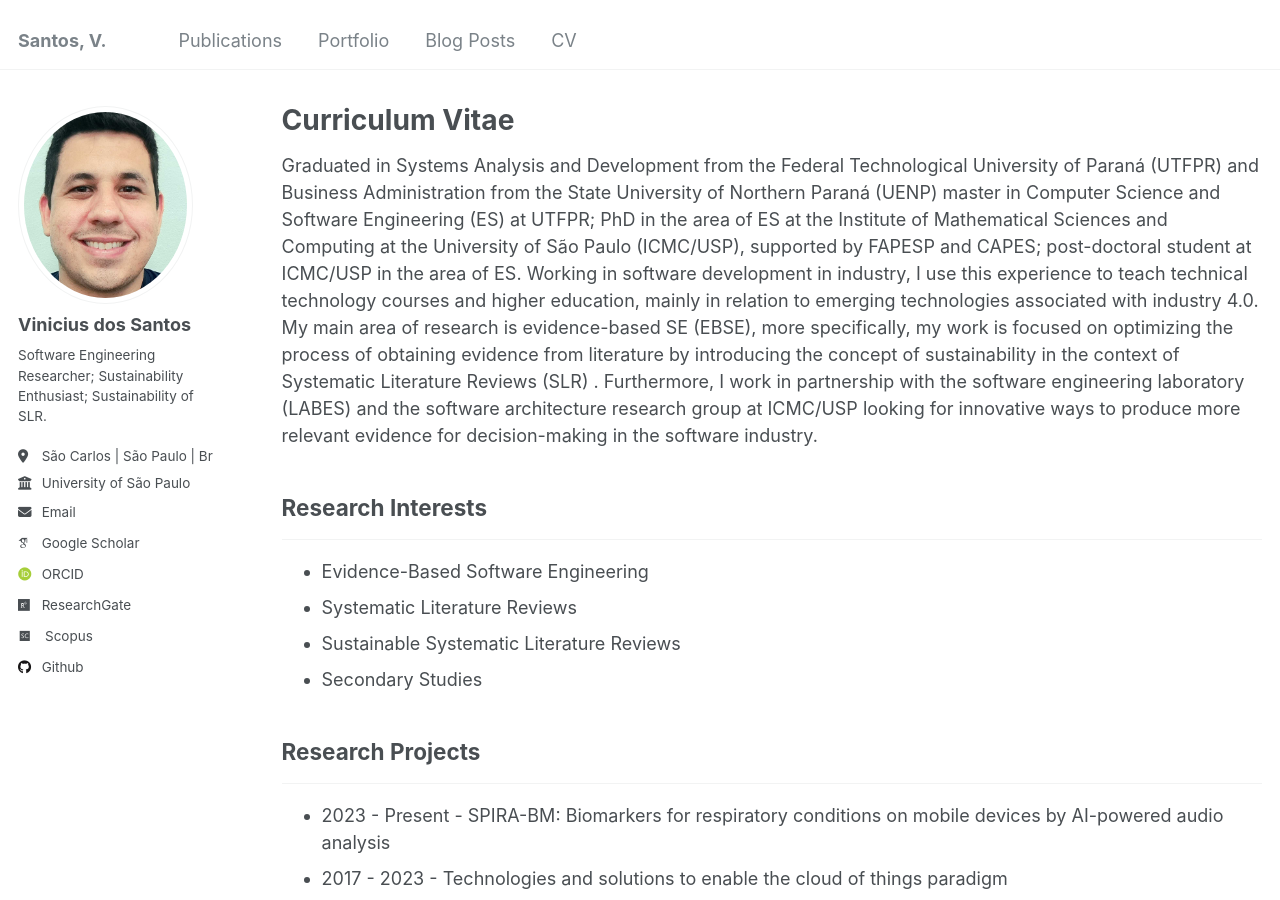
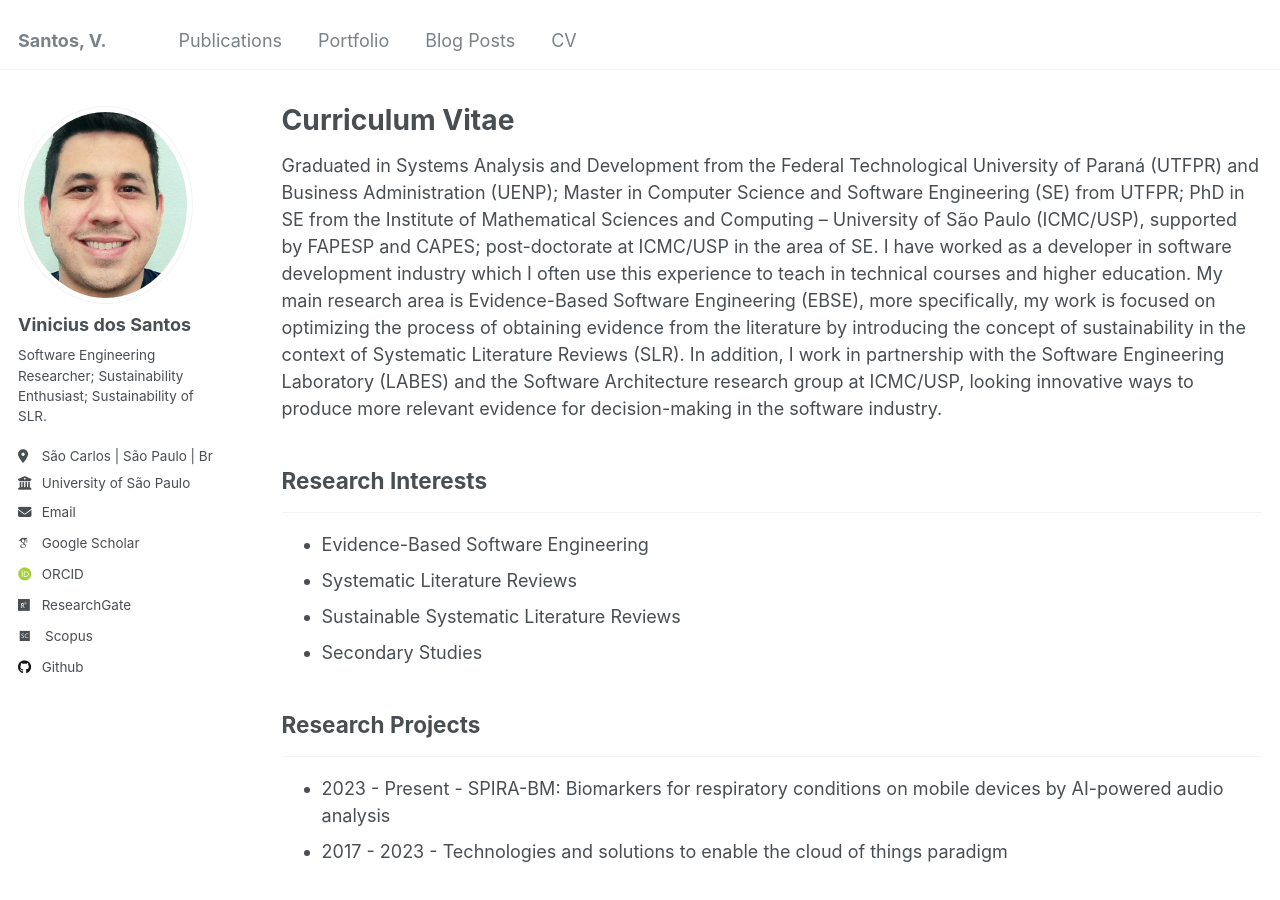
Before and after one commit to vinnydsstos/academic-bio, a Jekyll site: the page built from _pages/cv.md, in a window 1280 px wide and 900 px high. Built offline with Jekyll 4.4.1, drawn with Linux system fonts in a browser that asks for light colours; some web fonts are replaced.

Commit message:
Update cv.md

```diff
--- a/_pages/cv.md
+++ b/_pages/cv.md
@@ -11,7 +11,7 @@ redirect_from:
 
 
 
-Graduated in Systems Analysis and Development from the Federal Technological University of Paraná (UTFPR) and Business Administration from the State University of Northern Paraná (UENP) master in Computer Science and Software Engineering (ES) at UTFPR; PhD in the area of ES at the Institute of Mathematical Sciences and Computing at the University of São Paulo (ICMC/USP), supported by FAPESP and CAPES; post-doctoral student at ICMC/USP in the area of ES. Working in software development in industry, I use this experience to teach technical technology courses and higher education, mainly in relation to emerging technologies associated with industry 4.0. My main area of research is evidence-based SE (EBSE), more specifically, my work is focused on optimizing the process of obtaining evidence from literature by introducing the concept of sustainability in the context of Systematic Literature Reviews (SLR) . Furthermore, I work in partnership with the software engineering laboratory (LABES) and the software architecture research group at ICMC/USP looking for innovative ways to produce more relevant evidence for decision-making in the software industry.
+Graduated in Systems Analysis and Development from the Federal Technological University of Paraná (UTFPR) and Business Administration (UENP); Master in Computer Science and Software Engineering (SE) from UTFPR; PhD in SE from the Institute of Mathematical Sciences and Computing -- University of São Paulo (ICMC/USP), supported by FAPESP and CAPES; post-doctorate at ICMC/USP in the area of SE. I have worked as a developer in software development industry which I often use this experience to teach in technical courses and higher education. My main research area is Evidence-Based Software Engineering (EBSE), more specifically, my work is focused on optimizing the process of obtaining evidence from the literature by introducing the concept of sustainability in the context of Systematic Literature Reviews (SLR). In addition, I work in partnership with the Software Engineering Laboratory (LABES) and the Software Architecture research group at ICMC/USP, looking innovative ways to produce more relevant evidence for decision-making in the software industry.
 
 
 ## Research Interests
```
